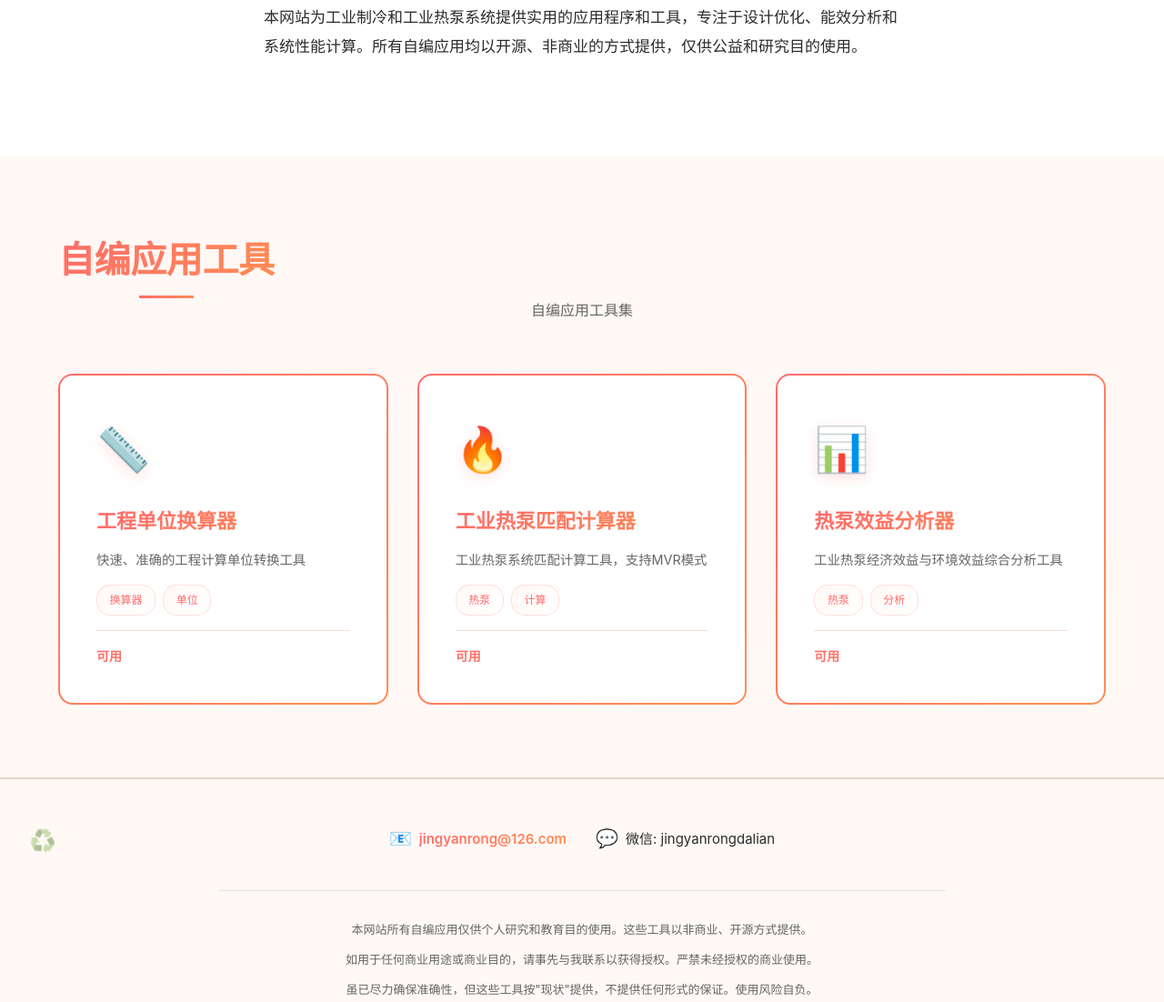
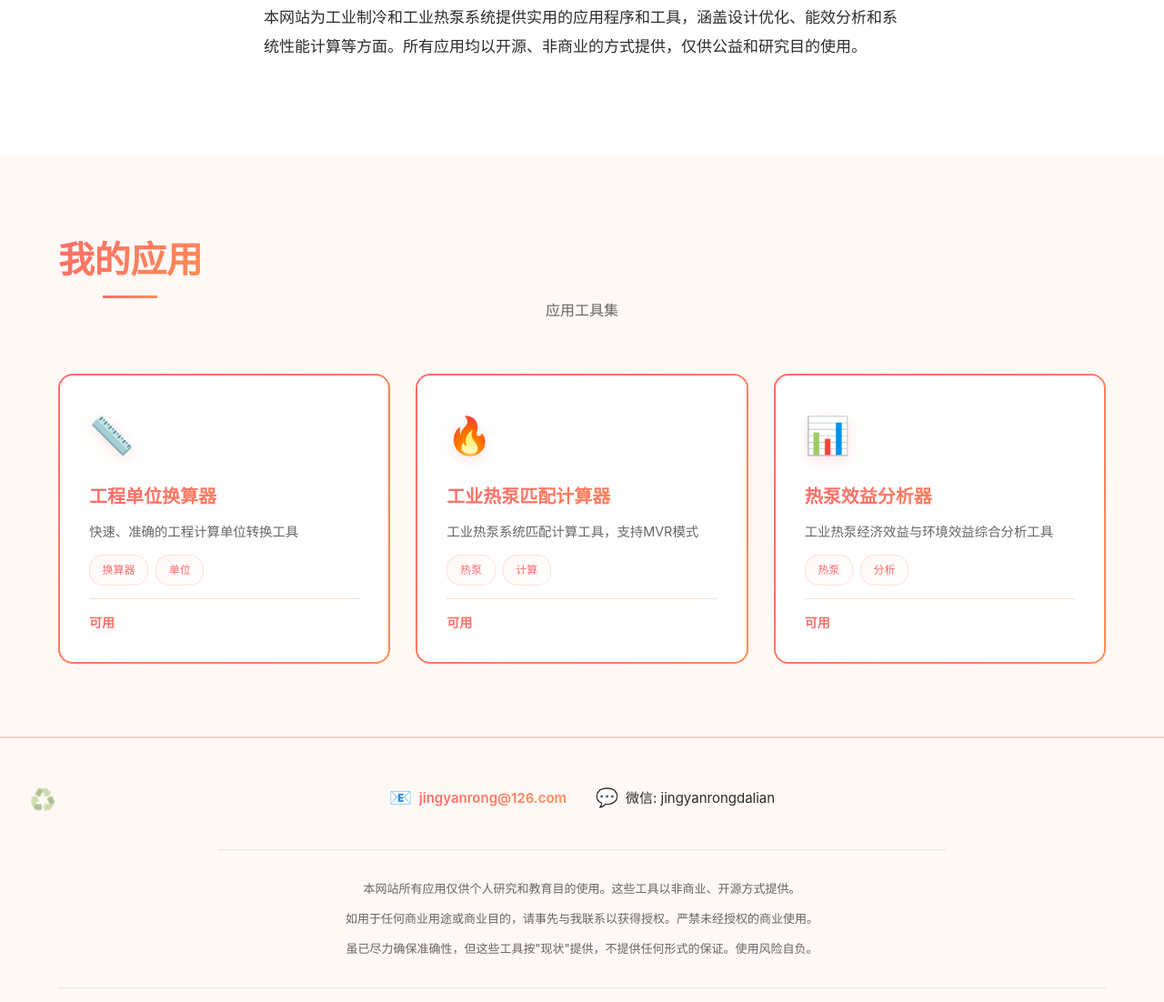
Before and after one commit to jingyanrong548-del/personal-website, a website built with Vite: page index.html in a window 1280 px wide. Shown: the part 701-1803 px from the top of the page at 91% size. Built offline with nearby package versions, Linux system fonts and the light colour scheme.

Commit message:
页面修理

```diff
--- a/index.html
+++ b/index.html
@@ -7,7 +7,7 @@
     <!-- Primary Meta Tags -->
     <title>荆炎荣 (Jing Yanrong) - 工业制冷与热泵系统专家 | Industrial Refrigeration & Heat Pump Systems</title>
     <meta name="title" content="荆炎荣 (Jing Yanrong) - 工业制冷与热泵系统专家">
-    <meta name="description" content="荆炎荣（Jing Yanrong）个人网站，专注于工业制冷和工业热泵系统。提供开源工程工具，包括工程单位换算器、工业热泵匹配计算器、热泵效益分析器等专业应用。致力于绿色低碳技术和可持续发展。">
+    <meta name="description" content="荆炎荣（Jing Yanrong）个人网站，专注于工业制冷和工业热泵系统领域。提供开源工程工具，包括工程单位换算器、工业热泵匹配计算器、热泵效益分析器等专业应用，致力于绿色低碳技术和可持续发展。">
     <meta name="keywords" content="荆炎荣, Jing Yanrong, 工业制冷, 工业热泵, 热泵系统, 制冷系统, industrial refrigeration, industrial heat pump, heat pump calculator, refrigeration systems, 热泵计算器, 制冷设计, 热泵匹配, 能效分析, 绿色低碳, green technology, energy efficiency">
     <meta name="author" content="Jing Yanrong, 荆炎荣">
     <meta name="robots" content="index, follow">
--- a/src/main.js
+++ b/src/main.js
@@ -15,8 +15,8 @@ const translations = {
 
         // About
         'about.title': 'About',
-        'about.text1': 'Jing Yanrong (荆炎荣), specializing in industrial refrigeration and industrial heat pump systems. Focus on advancing green low-carbon technologies through innovative design and intelligent applications in refrigeration and heat pump engineering.',
-        'about.text2': 'This website provides practical applications and tools for energy-efficient industrial refrigeration and industrial heat pump systems, focusing on design optimization, energy efficiency analysis, and performance calculation. All self-developed applications are provided for public benefit and research purposes only, on a non-commercial, open-source basis.',
+        'about.text1': 'Jing Yanrong (荆炎荣) specializes in industrial refrigeration and industrial heat pump systems, focusing on advancing green low-carbon technologies through innovative design and intelligent applications in refrigeration and heat pump engineering.',
+        'about.text2': 'This website provides practical applications and tools for energy-efficient industrial refrigeration and industrial heat pump systems, covering design optimization, energy efficiency analysis, and performance calculation. All self-developed applications are provided on a non-commercial, open-source basis for public benefit and research purposes only.',
 
         // Apps
         'apps.title': 'My Applications',
@@ -72,10 +72,10 @@ const translations = {
         'hero.badge2': '工业热泵',
         'hero.badge3': '智能制冷热泵',
         'about.title': '关于',
-        'about.text1': '荆炎荣（Jing Yanrong），专注于工业制冷和工业热泵系统。致力于通过创新设计和智能化应用推进绿色低碳技术在制冷热泵工程中的发展。',
-        'about.text2': '本网站为工业制冷和工业热泵系统提供实用的应用程序和工具，专注于设计优化、能效分析和系统性能计算。所有自编应用均以开源、非商业的方式提供，仅供公益和研究目的使用。',
-        'apps.title': '自编应用工具',
-        'apps.description': '自编应用工具集',
+        'about.text1': '荆炎荣（Jing Yanrong）专注于工业制冷和工业热泵系统，致力于通过创新设计与智能化应用推进绿色低碳技术在制冷热泵工程中的应用与发展。',
+        'about.text2': '本网站为工业制冷和工业热泵系统提供实用的应用程序和工具，涵盖设计优化、能效分析和系统性能计算等方面。所有应用均以开源、非商业的方式提供，仅供公益和研究目的使用。',
+        'apps.title': '我的应用',
+        'apps.description': '应用工具集',
         'apps.app0.title': '工程单位换算器',
         'apps.app0.description': '快速、准确的工程计算单位转换工具',
         'apps.app1.title': '膨胀机性能计算器',
@@ -103,7 +103,7 @@ const translations = {
         'apps.available': '可用',
         'apps.comingSoon': '即将推出',
         'disclaimer.title': '免责声明',
-        'disclaimer.text1': '本网站所有自编应用仅供个人研究和教育目的使用。这些工具以非商业、开源方式提供。',
+        'disclaimer.text1': '本网站所有应用仅供个人研究和教育目的使用。这些工具以非商业、开源方式提供。',
         'disclaimer.text2': '如用于任何商业用途或商业目的，请事先与我联系以获得授权。严禁未经授权的商业使用。',
         'disclaimer.text3': '虽已尽力确保准确性，但这些工具按"现状"提供，不提供任何形式的保证。使用风险自负。',
         'contact.title': '联系方式',
--- a/src/style.css
+++ b/src/style.css
@@ -371,14 +371,14 @@ body {
 /* Apps Section */
 .apps-grid {
     display: grid;
-    grid-template-columns: repeat(auto-fill, minmax(320px, 1fr));
-    gap: 2rem;
+    grid-template-columns: repeat(auto-fill, minmax(300px, 1fr));
+    gap: 1.75rem;
     margin-top: 2.5rem;
 }
 
 .app-card {
     background: var(--bg-white);
-    padding: 2.5rem;
+    padding: 2rem;
     border-radius: 16px;
     border: 2px solid transparent;
     background-image: linear-gradient(white, white), var(--border-gradient);
@@ -407,7 +407,7 @@ body {
 }
 
 .app-card:hover {
-    transform: translateY(-8px) scale(1.02);
+    transform: translateY(-6px) scale(1.015);
     box-shadow: var(--shadow-hover);
 }
 
@@ -427,8 +427,8 @@ body {
 }
 
 .app-icon {
-    font-size: 3rem;
-    margin-bottom: 1.25rem;
+    font-size: 2.5rem;
+    margin-bottom: 1rem;
     filter: drop-shadow(0 4px 8px rgba(255, 110, 107, 0.2));
     transition: transform 0.3s ease;
 }
@@ -438,20 +438,20 @@ body {
 }
 
 .app-title {
-    font-size: 1.375rem;
+    font-size: 1.25rem;
     font-weight: 700;
     background: linear-gradient(135deg, var(--warm-orange), var(--warm-orange-light));
     -webkit-background-clip: text;
     -webkit-text-fill-color: transparent;
     background-clip: text;
-    margin-bottom: 0.75rem;
+    margin-bottom: 0.625rem;
 }
 
 .app-description {
     font-size: 0.9rem;
     color: var(--text-light);
     line-height: 1.6;
-    margin-bottom: 1rem;
+    margin-bottom: 0.875rem;
     flex-grow: 1;
 }
 
@@ -459,7 +459,7 @@ body {
     display: flex;
     gap: 0.5rem;
     flex-wrap: wrap;
-    margin-bottom: 1rem;
+    margin-bottom: 0.875rem;
 }
 
 .app-tag {
@@ -485,7 +485,7 @@ body {
     font-weight: 500;
     color: var(--text-lighter);
     margin-top: auto;
-    padding-top: 1rem;
+    padding-top: 0.875rem;
     border-top: 1px solid var(--border-color);
 }
 
@@ -916,12 +916,17 @@ body {
         gap: 1.5rem;
     }
 
+    .app-title {
+        font-size: 1.125rem;
+    }
+
     .app-card {
-        padding: 2rem;
+        padding: 1.75rem;
     }
 
     .app-icon {
-        font-size: 2.5rem;
+        font-size: 2.25rem;
+        margin-bottom: 0.875rem;
     }
 
     .footer-contact {
```
